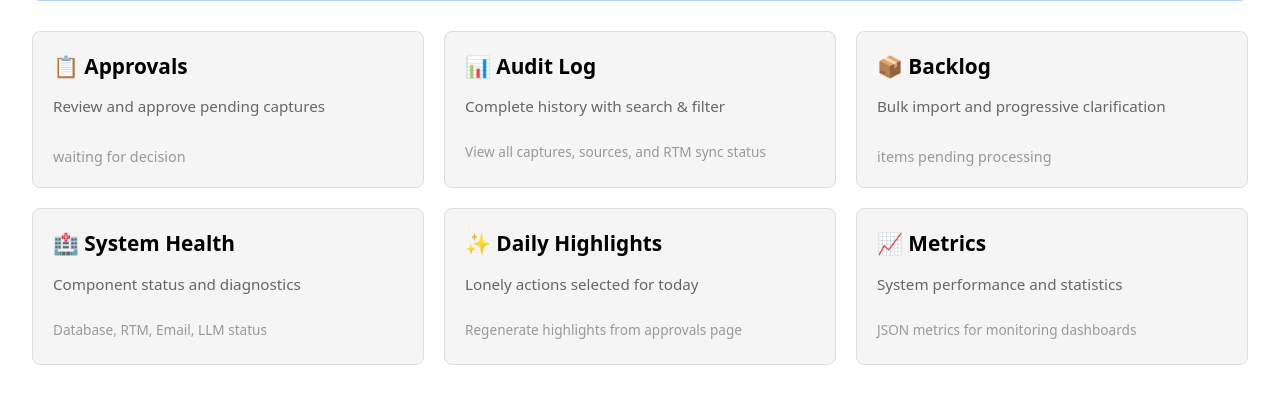
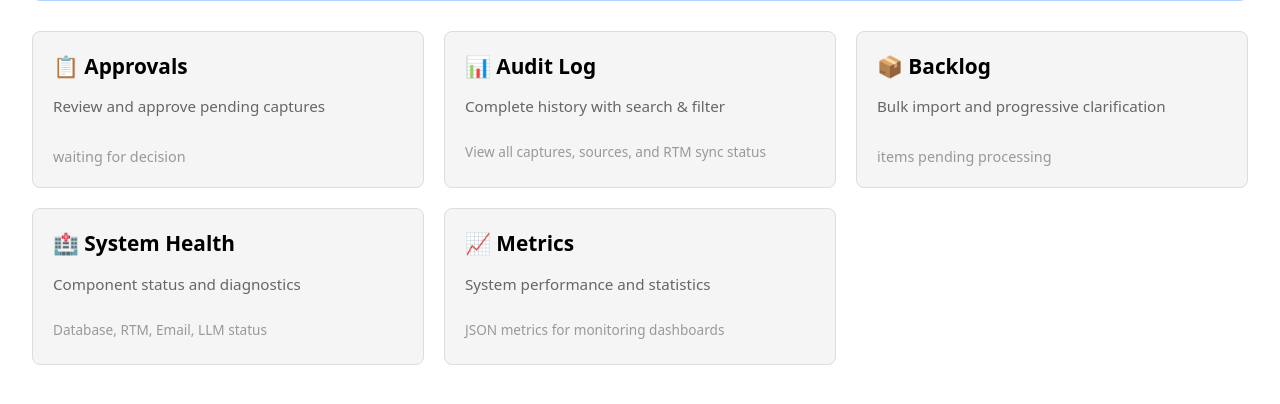
Before and after one commit to iaarnio/gtd-backend, a FastAPI app: template app/templates/dashboard.html in a window 1280 px wide. Shown: the part 367-771 px from the top of the page. Run offline with FastAPI, Linux system fonts and the light colour scheme; the template is opened without the code that fills it, so the values that code supplies are empty; parts of the project's set-up code (start-up, migrations or seed data) failed here and were passed over.

Commit message:
Fix health page capitalization and remove redundant dashboard card
- RTM and LLM component names now display in ALL CAPS
- Removed redundant 'Daily Highlights' dashboard card
  (highlights feature is accessed via approvals page button)
- Keeps dashboard focused on main entry points

Co-Authored-By: Claude Haiku 4.5 <noreply@anthropic.com>

```diff
--- a/app/main.py
+++ b/app/main.py
@@ -125,22 +125,22 @@ def health_check(request: Request, db: Session = Depends(get_db)) -> HTMLRespons
         try:
             from .rtm_auth import is_rtm_auth_valid
             if is_rtm_auth_valid():
-                health_status["components"]["rtm"] = {
+                health_status["components"]["RTM"] = {
                     "status": "ok",
                     "message": "RTM is configured and authenticated"
                 }
             else:
-                health_status["components"]["rtm"] = {
+                health_status["components"]["RTM"] = {
                     "status": "degraded",
                     "message": "RTM is configured but not authenticated (requires user action)"
                 }
         except Exception as e:
-            health_status["components"]["rtm"] = {
+            health_status["components"]["RTM"] = {
                 "status": "error",
                 "message": f"RTM auth check failed: {str(e)}"
             }
     else:
-        health_status["components"]["rtm"] = {
+        health_status["components"]["RTM"] = {
             "status": "not_configured",
             "message": "RTM is not configured (optional)"
         }
@@ -163,12 +163,12 @@ def health_check(request: Request, db: Session = Depends(get_db)) -> HTMLRespons
     llm_key = os.environ.get("OPENAI_API_KEY")
     llm_base_url = os.environ.get("OPENAI_BASE_URL")
     if llm_key and llm_base_url:
-        health_status["components"]["llm"] = {
+        health_status["components"]["LLM"] = {
             "status": "ok",
             "message": "LLM clarification is configured (actual connection tested on poll)"
         }
     else:
-        health_status["components"]["llm"] = {
+        health_status["components"]["LLM"] = {
             "status": "not_configured",
             "message": "LLM clarification is not configured (optional)"
         }
--- a/app/templates/dashboard.html
+++ b/app/templates/dashboard.html
@@ -176,15 +176,6 @@
         </p>
     </a>
 
-    <!-- Highlights -->
-    <a href="/approvals" class="card">
-        <h2>✨ Daily Highlights</h2>
-        <p>Lonely actions selected for today</p>
-        <p style="color: #999; font-size: 0.85em; margin-top: 20px;">
-            Regenerate highlights from approvals page
-        </p>
-    </a>
-
     <!-- Metrics -->
     <a href="/metrics" class="card">
         <h2>📈 Metrics</h2>
```
